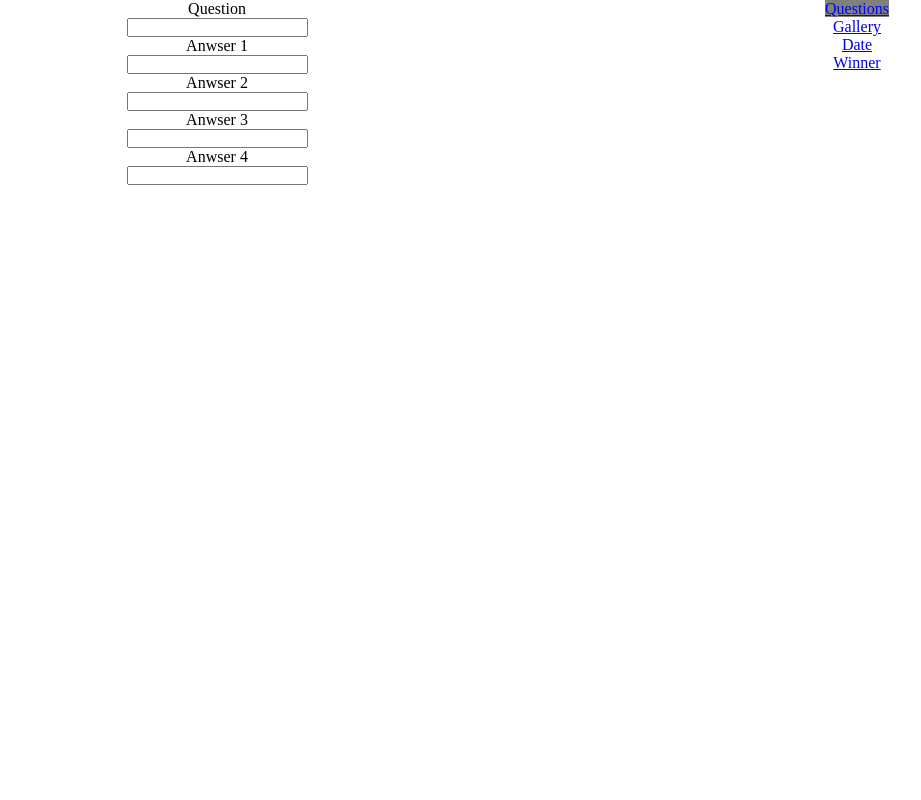
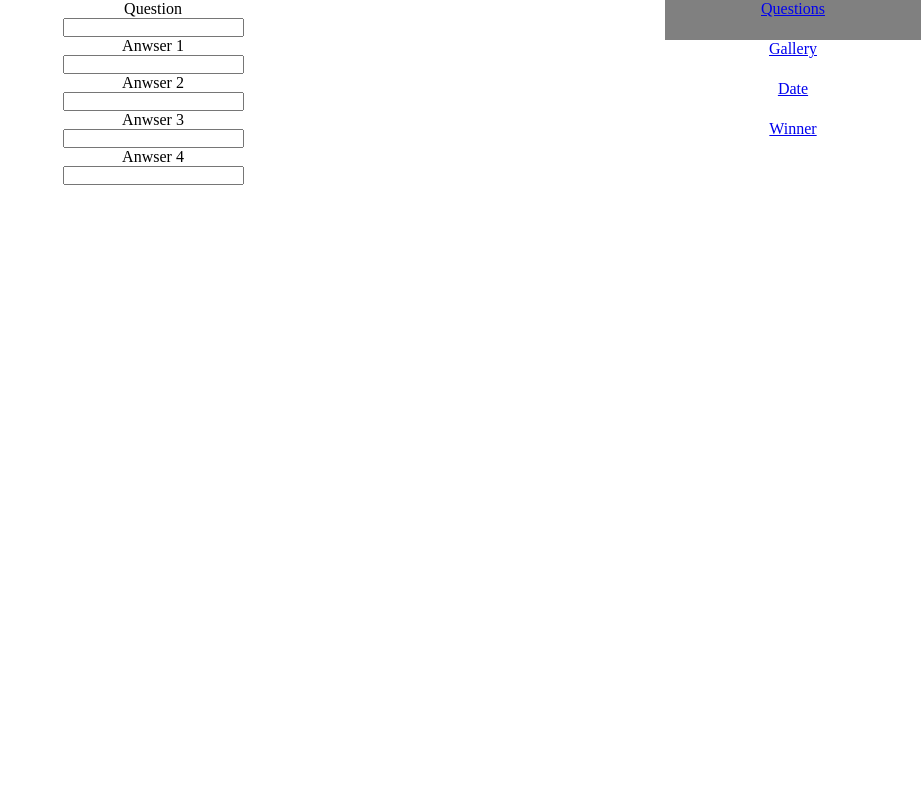
Before and after one commit to Manuel-Schmid/M153_semester-project, a PHP site: page /pages/adminQuestion.php in a window 1280 px wide. Shown: the whole page, without its empty margins (359-1280 px from the left). Run offline with PHP 8.4, Linux system fonts and the light colour scheme.

Commit message:
fixed an issue where the sidebar would move after a reload and adjusted it's design

```diff
--- a/pages/adminQuestion.php
+++ b/pages/adminQuestion.php
@@ -11,21 +11,21 @@
             <p>Question</p>
             <input type="text" name="Question">
             <p>Anwser 1</p>
-            <input type="text" name="Question">
+            <input type="text" name="Answer1">
             <p>Anwser 2</p>
-            <input type="text" name="Question">
+            <input type="text" name="Answer2">
             <p>Anwser 3</p>
-            <input type="text" name="Question">
+            <input type="text" name="Answer3">
             <p>Anwser 4</p>
-            <input type="text" name="Question">
+            <input type="text" name="Answer4">
         </form>
     </section>
 
     <section class="admin_sidebar">
-        <a href="adminQuestion.php" class="currentPage">Questions</a><br>
-        <a href="adminGallery.php">Gallery</a><br>
-        <a href="adminData.php">Date</a><br>
-        <a href="adminWinner.php">Winner</a><br>
+        <a href="adminQuestion.php"><div id="currentPage" class="sidebarItem">Questions</div></a>
+        <a href="adminGallery.php"><div class="sidebarItem">Gallery</div></a>
+        <a href="adminData.php"><div class="sidebarItem">Date</div></a>
+        <a href="adminWinner.php"><div class="sidebarItem">Winner</div></a>
     </section>
 
 
--- a/styles.css
+++ b/styles.css
@@ -11,24 +11,43 @@ body {
     height: 100%;
 }
 
-.currentPage{
-    background-color: gray;
-    color: blue;
+#currentPage{
+    background-color: gray
 }
 
-/* specific for adminQuestion.php file */
+
+/* specific for admin pages */
+
+.sidebarItem{
+    height: 5vh;
+}
+
 .admin_content{
+
+    background-color: white;
+    width: 80%;
+    position: absolute;
+    height: 470px;
+    /*
     height: 100vh;
     width: 90vw;
     float: left;
+    */
 }
 
 .admin_sidebar{
+    /*
     width: 10vw;
     height: 100vh;
     float: right;
     right: 0;
     top: 0;
+    */
+    width: 20%;
+    right: 0px;
+    position: absolute;
+    margin-bottom: 0;
+    height: 470px;
 }
 
 
```
